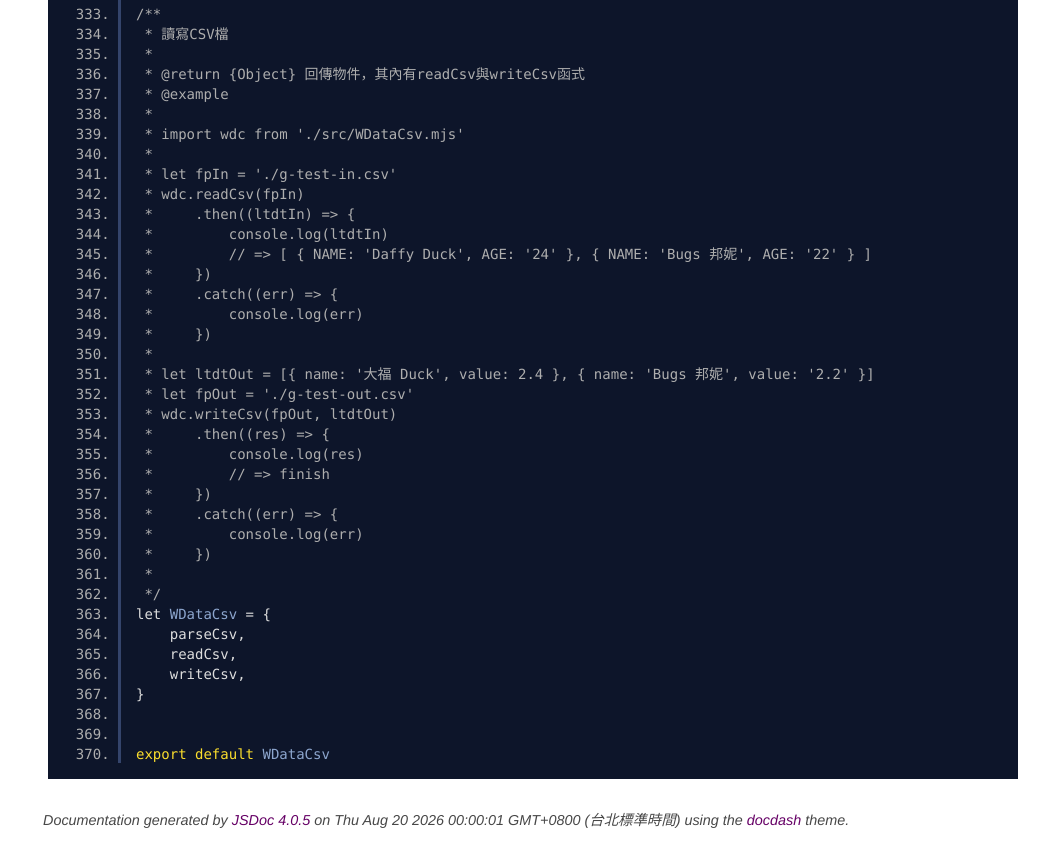
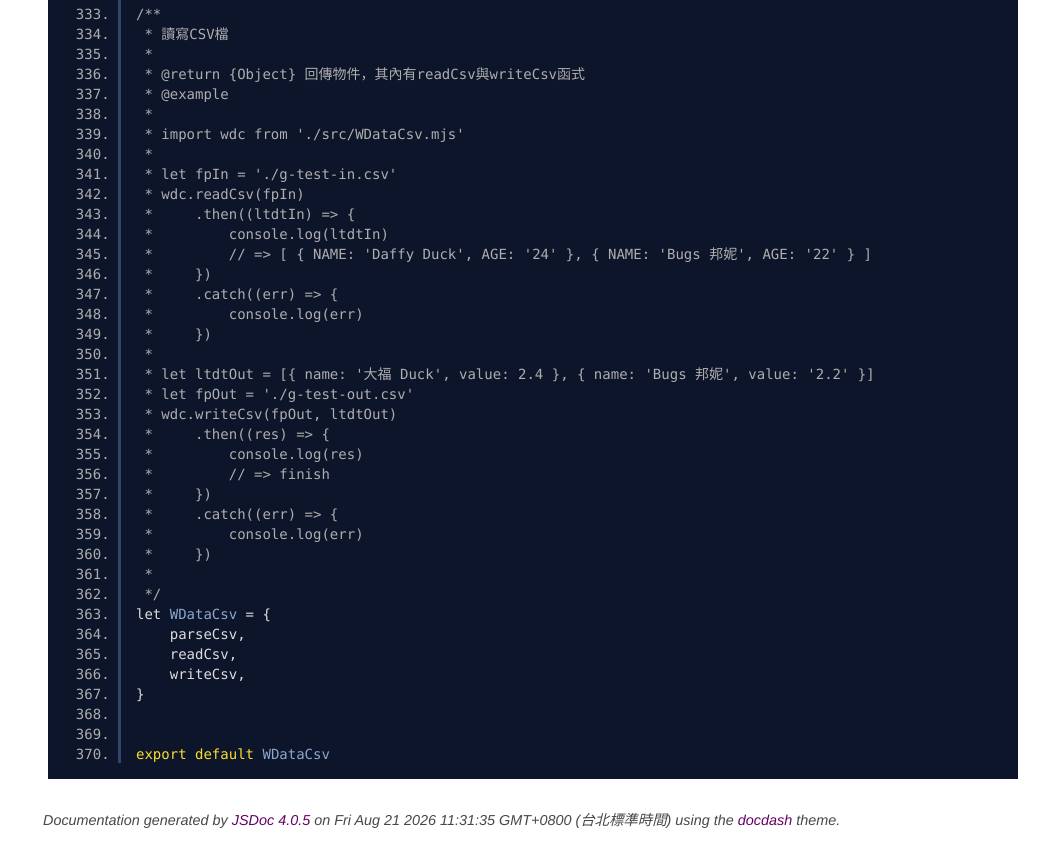
Before and after one commit to yuda-lyu/w-data-csv, a website: page docs/WDataCsv.mjs.html in a window 1280 px wide. Shown: the part 6794-7638 px from the top of the page, without its empty margins (242-1280 px from the left). Drawn offline with Linux system fonts and the light colour scheme.

Commit message:
modify: update pks

```diff
--- a/docs/WDataCsv.mjs.html
+++ b/docs/WDataCsv.mjs.html
@@ -429,7 +429,7 @@
 <br class="clear">
 
 <footer>
-    Documentation generated by <a href="https://github.com/jsdoc3/jsdoc">JSDoc 4.0.5</a> on Thu Aug 20 2026 00:00:01 GMT+0800 (台北標準時間) using the <a href="https://github.com/clenemt/docdash">docdash</a> theme.
+    Documentation generated by <a href="https://github.com/jsdoc3/jsdoc">JSDoc 4.0.5</a> on Fri Aug 21 2026 11:31:35 GMT+0800 (台北標準時間) using the <a href="https://github.com/clenemt/docdash">docdash</a> theme.
 </footer>
 
 <script>prettyPrint();</script>
--- a/package.json
+++ b/package.json
@@ -1,14 +1,14 @@
 {
   "name": "w-data-csv",
-  "version": "1.0.26",
+  "version": "1.0.27",
   "main": "dist/w-data-csv.umd.js",
   "dependencies": {
     "csv-parser": "^3.2.1",
     "strip-bom-stream": "^5.0.0",
-    "wsemi": "^1.8.78"
+    "wsemi": "^1.8.79"
   },
   "devDependencies": {
-    "w-package-tools": "^1.1.14"
+    "w-package-tools": "^1.1.15"
   },
   "scripts": {
     "test": "mocha --parallel --timeout 60000",
```
Also changed, not shown: docs/global.html (+1 -1 lines), docs/index.html (+1 -1 lines), dist/w-data-csv.umd.js, 1 other file.
